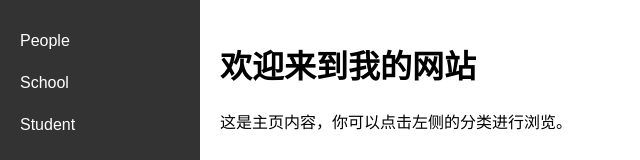
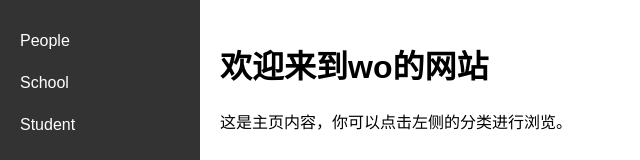
Before and after one commit to DarkLordHT/my-website, a plain HTML site: page index.html in a window 1280 px wide. Shown: the top 160 px of the page, without its empty margins (0-640 px from the left). Drawn offline with Linux system fonts and the light colour scheme.

Commit message:
Update index.html

```diff
--- a/index.html
+++ b/index.html
@@ -46,7 +46,7 @@
   </div>
 
   <div class="content">
-    <h1>欢迎来到我的网站</h1>
+    <h1>欢迎来到wo的网站</h1>
     <p>这是主页内容，你可以点击左侧的分类进行浏览。</p>
   </div>
 
```
